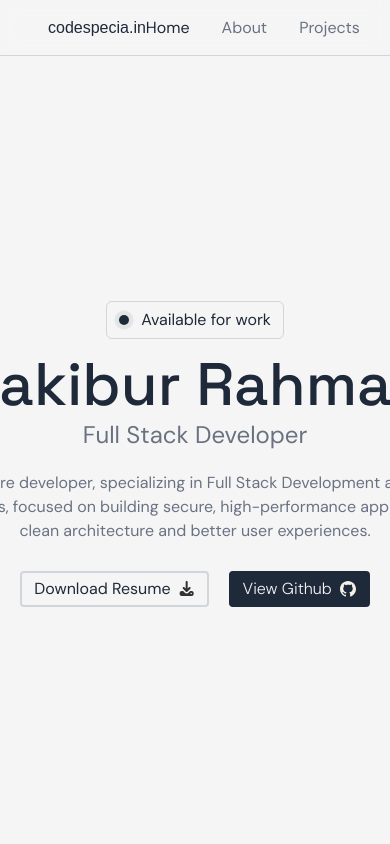
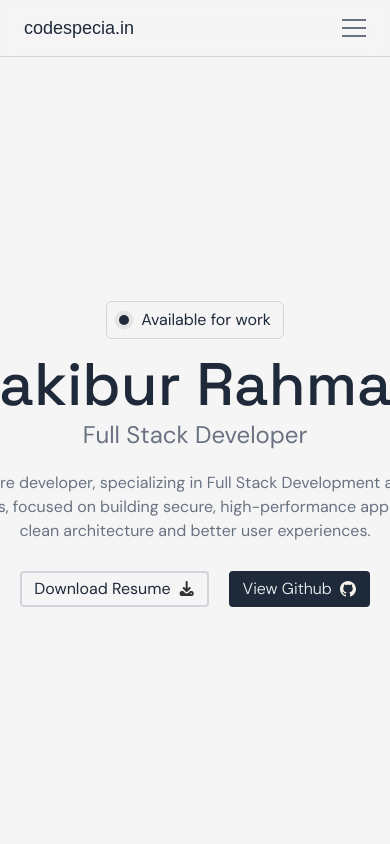
Before and after one commit to codespecia/Portfolio, a Next.js app: page / in a window 390 px wide. Shown: the top 844 px of the page. Built offline with nearby package versions, Linux system fonts and the light colour scheme; a web font is replaced by a local one.

Commit message:
Added navbar mobile responcive v1.2.2

```diff
--- a/package.json
+++ b/package.json
@@ -1,6 +1,6 @@
 {
   "name": "portfolio",
-  "version": "1.2.1",
+  "version": "1.2.2",
   "private": true,
   "scripts": {
     "dev": "next dev",
--- a/src/components/Navbar.tsx
+++ b/src/components/Navbar.tsx
@@ -1,78 +1,192 @@
 "use client";
 
-import { useState, useEffect } from "react";
-import { useScrollToSection } from "@/hooks/index";
+import { useEffect, useState } from "react";
 
 export default function Navbar() {
   const [active, setActive] = useState("home");
+  const [isOpen, setIsOpen] = useState(false);
+
+  const links = [
+    {
+      id: "home",
+      label: "Home",
+    },
+    {
+      id: "about",
+      label: "About",
+    },
+    {
+      id: "projects",
+      label: "Projects",
+    },
+    {
+      id: "services",
+      label: "Services",
+    },
+  ];
 
   useEffect(() => {
     const handleScroll = () => {
       const sections = ["home", "about", "projects", "services", "contact"];
 
-      for (let id of sections) {
-        const el = document.getElementById(id);
-        if (el) {
-          const rect = el.getBoundingClientRect();
+      for (const id of sections) {
+        const element = document.getElementById(id);
+
+        if (!element) continue;
+
+        const rect = element.getBoundingClientRect();
 
         if (rect.top <= 150 && rect.bottom >= 150) {
           setActive(id);
           break;
         }
       }
+    };
+
+    window.addEventListener("scroll", handleScroll);
+
+    return () => {
+      window.removeEventListener("scroll", handleScroll);
+    };
+  }, []);
+
+  const handleNavigation = (id: string) => {
+    const element = document.getElementById(id);
+
+    if (!element) return;
+
+    const isMobile = window.innerWidth < 1024;
+
+    const scrollToElement = () => {
+      const navbarHeight = 56;
+      const gap = 20;
+
+      const elementTop = element.getBoundingClientRect().top + window.scrollY;
+
+      const targetPosition = elementTop - navbarHeight - gap;
+
+      window.scrollTo({
+        top: Math.max(0, targetPosition),
+        behavior: "smooth",
+      });
+    };
+
+    if (isMobile) {
+      // Close menu first
+      setIsOpen(false);
+
+      // Wait for the mobile menu to finish closing
+      setTimeout(() => {
+        scrollToElement();
+      }, 200);
+    } else {
+      // Desktop: absolutely no delay
+      scrollToElement();
     }
   };
 
-    window.addEventListener("scroll", handleScroll);
-    return () => window.removeEventListener("scroll", handleScroll);
-  }, []);
-
-  const scrollToSection = useScrollToSection();
-
   return (
-    <>
-      <div className="h-14 pr-12 pl-12 flex fixed top-0 left-1/2 -translate-x-1/2 w-full max-w-400 items-center justify-between border-b border-border bg-backgound/80 backdrop-blur-sm">
-        <h1
-          onClick={() => scrollToSection("home")}
-          className="font-logo lg:text-[18px] text-secondery"
+    <nav className="fixed top-0 left-1/2 z-50 w-full max-w-400 -translate-x-1/2">
+      {/* Glass Container */}
+      <div className="overflow-hidden border-b border-border bg-backgound/80 backdrop-blur-sm">
+        {/* Navbar */}
+        <div className="flex h-14 items-center justify-between px-6 lg:px-12">
+          {/* Logo */}
+          <button
+            onClick={() => handleNavigation("home")}
+            className="font-logo text-[18px] text-secondery"
           >
             codespecia.in
-        </h1>
-        <div className="flex gap-8">
+          </button>
+
+          {/* Desktop Menu */}
+          <div className="hidden items-center gap-8 lg:flex">
+            {links.map((link) => (
               <button
-            onClick={() => scrollToSection("home")}
-            className={`text-primary lg:font-medium lg:text-sm hover:text-secondery transition ${active === "home" ? "text-secondery" : ""}`}
+                key={link.id}
+                onClick={() => handleNavigation(link.id)}
+                className={`text-sm font-medium transition-colors duration-200 ${
+                  active === link.id
+                    ? "text-secondery"
+                    : "text-primary hover:text-secondery"
+                }`}
               >
-            Home
+                {link.label}
               </button>
+            ))}
+
+            {/* Let's Talk */}
             <button
-            onClick={() => scrollToSection("about")}
-            className={`text-primary lg:font-medium lg:text-sm hover:text-secondery transition ${active === "about" ? "text-secondery" : ""}`}
+              onClick={() => handleNavigation("contact")}
+              className="rounded-sm border-2 border-secondery bg-secondery px-3 py-1 text-sm font-medium text-gray-100 transition-opacity duration-200 hover:opacity-90"
             >
-            About
+              Let's Talk
             </button>
+          </div>
+
+          {/* Mobile Hamburger */}
           <button
-            onClick={() => scrollToSection("projects")}
-            className={`text-primary lg:font-medium lg:text-sm hover:text-secondery transition ${active === "projects" ? "text-secondery" : ""}`}
+            type="button"
+            onClick={() => setIsOpen((prev) => !prev)}
+            className="flex flex-col gap-1.5 lg:hidden"
+            aria-label="Toggle navigation menu"
+            aria-expanded={isOpen}
           >
-            Projects
+            <span
+              className={`block h-0.5 w-6 bg-primary transition-all duration-200 ${
+                isOpen ? "translate-y-2 rotate-45" : ""
+              }`}
+            />
+
+            <span
+              className={`block h-0.5 w-6 bg-primary transition-all duration-200 ${
+                isOpen ? "opacity-0" : ""
+              }`}
+            />
+
+            <span
+              className={`block h-0.5 w-6 bg-primary transition-all duration-200 ${
+                isOpen ? "-translate-y-2 -rotate-45" : ""
+              }`}
+            />
           </button>
+        </div>
+
+        {/* Mobile Menu */}
+        <div
+          className={`grid transition-all duration-200 ease-out lg:hidden ${
+            isOpen ? "grid-rows-[1fr] opacity-100" : "grid-rows-[0fr] opacity-0"
+          }`}
+        >
+          <div className="min-h-0 overflow-hidden">
+            <div className="border-t border-border/60">
+              <div className="flex flex-col items-end gap-5 px-6 py-6">
+                {links.map((link) => (
                   <button
-            onClick={() => scrollToSection("services")}
-            className={`text-primary lg:font-medium lg:text-sm hover:text-secondery transition ${active === "services" ? "text-secondery" : ""}`}
+                    key={link.id}
+                    onClick={() => handleNavigation(link.id)}
+                    className={`text-right text-sm font-medium transition-colors duration-200 ${
+                      active === link.id
+                        ? "text-secondery"
+                        : "text-primary hover:text-secondery"
+                    }`}
                   >
-            Services
+                    {link.label}
                   </button>
+                ))}
+
+                {/* Let's Talk */}
                 <button
-            onClick={() => scrollToSection("contact")}
-            className={
-              "text-gray-100 lg:font-medium lg:text-sm px-3 py-1 rounded-sm border-2 border-secondery bg-secondery"
-            }
+                  onClick={() => handleNavigation("contact")}
+                  className="rounded-sm border-2 border-secondery bg-secondery px-4 py-2 text-sm font-medium text-gray-100 transition-opacity duration-200 hover:opacity-90"
                 >
                   Let's Talk
                 </button>
               </div>
             </div>
-    </>
+          </div>
+        </div>
+      </div>
+    </nav>
   );
 }
--- a/src/sections/About.tsx
+++ b/src/sections/About.tsx
@@ -5,9 +5,9 @@ export default function AboutSec() {
     <>
       <section
         id="about"
-        className="scroll-mt-24 min-h-screen max-w-375 mx-auto mt-16 lg:px-16 flex flex-col items-center gap-16"
+        className="scroll-mt-24 min-h-screen mx-auto mt-16 lg:px-16 flex flex-col items-center gap-16"
       >
-        <div className="w-250 flex flex-col gap-2">
+        <div className="max-w-250 flex flex-col gap-2">
           <h1 className="text-3xl font-medium text-secondery font-mono">
             About
           </h1>
```
Lines whose indentation alone changed are shown as unchanged.
